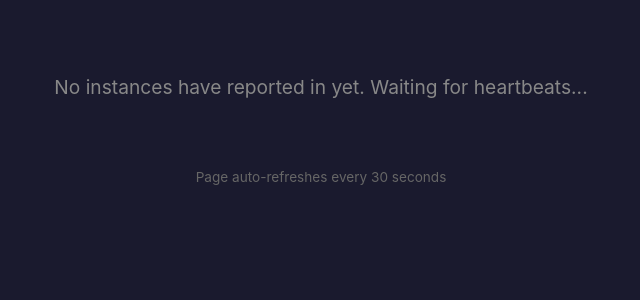
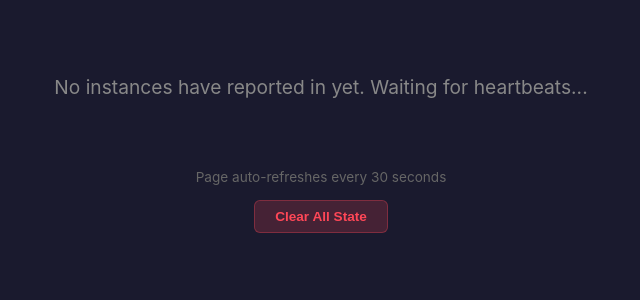
Before and after one commit to marbindrakon/ovn-bgp-agent-nat-tester, a Flask app: page / in a window 1280 px wide. Shown: the part 362-662 px from the top of the page, without its empty margins (319-959 px from the left). Run offline with Flask 3, Linux system fonts and the light colour scheme.

Commit message:
Persist dashboard state to PVC and add clear state button
State file is now stored on a persistent volume so it survives pod
restarts. Added a manual "Clear All State" button to the dashboard
since deleting the pod no longer resets state.

Co-Authored-By: Claude Opus 4.6 <noreply@anthropic.com>

```diff
--- a/web-service/app.py
+++ b/web-service/app.py
@@ -185,6 +185,19 @@ def dashboard():
                           eph_stale=sum(1 for i in ephemeral if i['is_stale']))
 
 
+@app.route('/clear', methods=['POST'])
+def clear_state():
+    """Clear all heartbeat state."""
+    try:
+        if os.path.exists(STATE_FILE):
+            os.remove(STATE_FILE)
+        app.logger.info("State cleared manually")
+        return jsonify({'status': 'cleared'}), 200
+    except IOError as e:
+        app.logger.error(f"Failed to clear state file: {e}")
+        return jsonify({'error': str(e)}), 500
+
+
 @app.route('/api/instances')
 def api_instances():
     """API endpoint returning instance data as JSON.
--- a/web-service/templates/dashboard.html
+++ b/web-service/templates/dashboard.html
@@ -190,6 +190,26 @@
             color: #666;
             font-size: 0.85em;
         }
+
+        .actions {
+            text-align: center;
+            margin-top: 15px;
+        }
+
+        .btn-clear {
+            background: #ff475730;
+            color: #ff4757;
+            border: 1px solid #ff475750;
+            padding: 8px 20px;
+            border-radius: 6px;
+            cursor: pointer;
+            font-size: 0.85em;
+            font-weight: 600;
+        }
+
+        .btn-clear:hover {
+            background: #ff475750;
+        }
     </style>
 </head>
 <body>
@@ -291,5 +311,18 @@
     <div class="last-updated">
         Page auto-refreshes every 30 seconds
     </div>
+
+    <div class="actions">
+        <button class="btn-clear" onclick="clearState()">Clear All State</button>
+    </div>
+
+    <script>
+    function clearState() {
+        if (!confirm('Clear all heartbeat state? This cannot be undone.')) return;
+        fetch('/clear', { method: 'POST' })
+            .then(r => { if (r.ok) location.reload(); else alert('Failed to clear state'); })
+            .catch(() => alert('Failed to clear state'));
+    }
+    </script>
 </body>
 </html>
```
Also changed, not shown: k8s/deployment.yaml (+10 -1 lines), k8s/pvc.yaml (added, +13 -0 lines).
